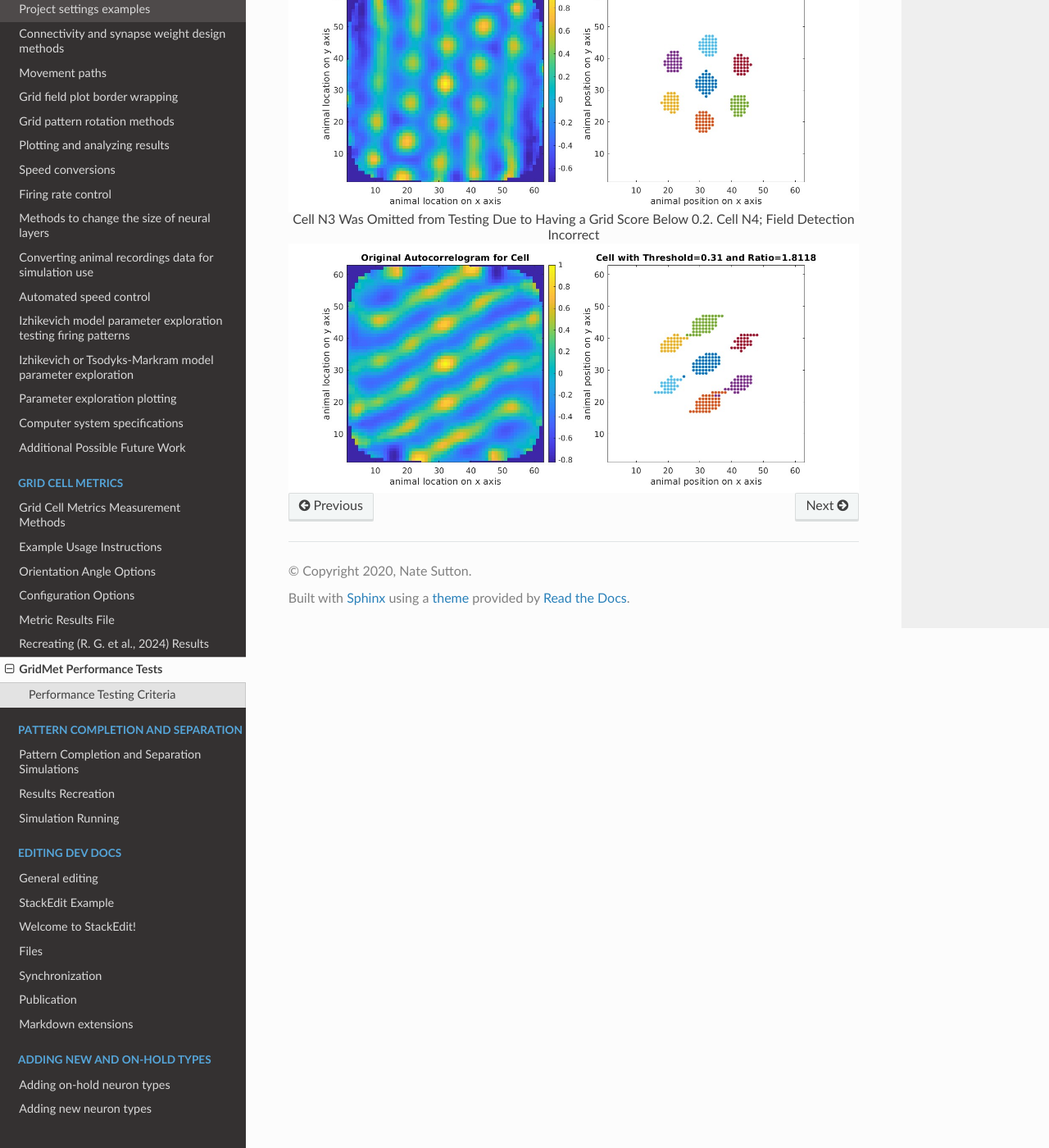
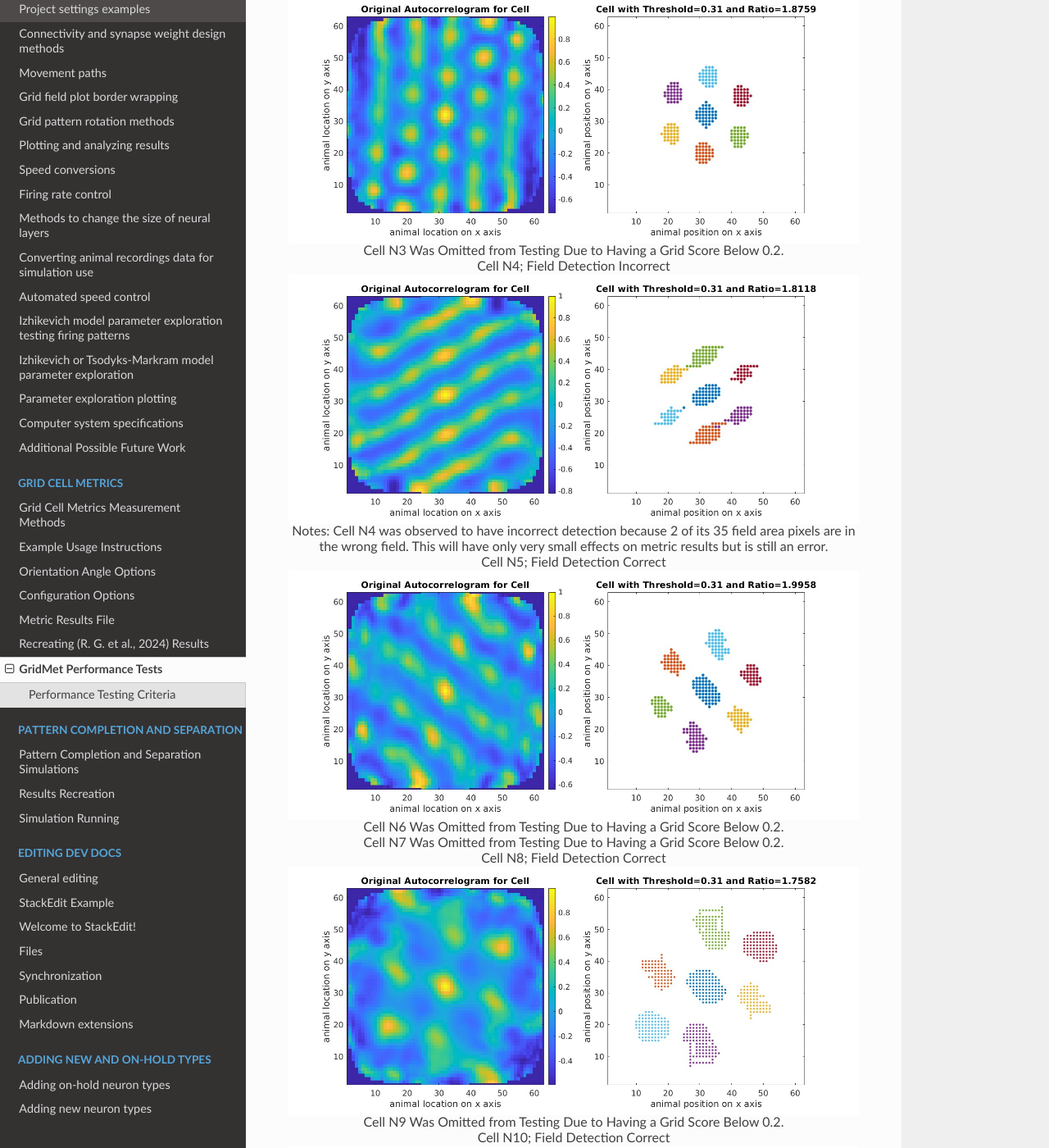
Before and after one commit to Hippocampome-Org/hco_dev_docs, a Sphinx documentation site: the page built from docs/gridcell_metrics/performance_tests.md, in a window 1280 px wide and 1400 px high, scrolled down 952 px. Shown: the whole window at 82% size. Built offline with Sphinx 7.4.7 and the Read the Docs theme 3.1.0, drawn with Linux system fonts in a browser that asks for light colours; some of the changed text lies outside the part shown.

Commit message:
performance tests page update

```diff
--- a/docs/gridcell_metrics/performance_tests.md
+++ b/docs/gridcell_metrics/performance_tests.md
@@ -5,12 +5,28 @@ GridMet Performance Tests
 <br>The criteria used to identify the correct detection of fields included that field detection would be assess through visual inspection of original autocorrelogram plots compared to GridMet’s field detection plots. Only the central seven fields in the plots are used for field detection in these tests. The software was required to detect those seven fields and not incorrectly include a field from a further distance from the plot center instead of any of those fields. Size of the detected field relative to that in the recorded cell plot was not considered in evaluating correct detection because that was considered to be too subjective. GridMet was also required to not detect more than one field as a single field in a way that merges the fields. A caveat to this is that autocorrelograms can in a variety of cases merge fields at their borders, and if it appeared difficult in visual inspection to understand the separation of such fields then the automated detection was not penalized for its detection of those fields.
 
 <center>
-Note: the plots below are in the units of pixels that have not been converted to centimeters. For instance, in some plots, 32 pixels can represent 100 cm on the y-axis and also the x-axis.
+<br>Plots Used to Assess Performance
+<br>Note: the plots below are in the units of pixels that have not been converted to centimeters. For instance, in some plots, 32 pixels can represent 100 cm on the y-axis and also the x-axis.
 <br>Cell N1; Field Detection Correct
 <a href='https://github.com/Hippocampome-Org/hco_dev_docs/blob/master/media/performance_tests/n1.jpg?raw=true'><img src="https://github.com/Hippocampome-Org/hco_dev_docs/blob/master/media/performance_tests/n1.jpg?raw=true"  width="700"></a>
 Cell N2; Field Detection Correct
 <a href='https://github.com/Hippocampome-Org/hco_dev_docs/blob/master/media/performance_tests/n2.jpg?raw=true'><img src="https://github.com/Hippocampome-Org/hco_dev_docs/blob/master/media/performance_tests/n2.jpg?raw=true"  width="700"></a>
 Cell N3 Was Omitted from Testing Due to Having a Grid Score Below 0.2.
-Cell N4; Field Detection Incorrect
+<br>Cell N4; Field Detection Incorrect
 <a href='https://github.com/Hippocampome-Org/hco_dev_docs/blob/master/media/performance_tests/n4.jpg?raw=true'><img src="https://github.com/Hippocampome-Org/hco_dev_docs/blob/master/media/performance_tests/n4.jpg?raw=true"  width="700"></a>
+Notes: Cell N4 was observed to have incorrect detection because 2 of its 35 field area pixels are in the wrong field. This will have only very small effects on metric results but is still an error.
+<br>Cell N5; Field Detection Correct
+<a href='https://github.com/Hippocampome-Org/hco_dev_docs/blob/master/media/performance_tests/n5.jpg?raw=true'><img src="https://github.com/Hippocampome-Org/hco_dev_docs/blob/master/media/performance_tests/n5.jpg?raw=true"  width="700"></a>
+Cell N6 Was Omitted from Testing Due to Having a Grid Score Below 0.2.
+<br>Cell N7 Was Omitted from Testing Due to Having a Grid Score Below 0.2.
+<br>Cell N8; Field Detection Correct
+<a href='https://github.com/Hippocampome-Org/hco_dev_docs/blob/master/media/performance_tests/n8.jpg?raw=true'><img src="https://github.com/Hippocampome-Org/hco_dev_docs/blob/master/media/performance_tests/n8.jpg?raw=true"  width="700"></a>
+<br>Cell N9 Was Omitted from Testing Due to Having a Grid Score Below 0.2.
+<br>Cell N10; Field Detection Correct
+<a href='https://github.com/Hippocampome-Org/hco_dev_docs/blob/master/media/performance_tests/n10.jpg?raw=true'><img src="https://github.com/Hippocampome-Org/hco_dev_docs/blob/master/media/performance_tests/n10.jpg?raw=true"  width="700"></a>
+<br>Cell N11; Field Detection Incorrect
+<a href='https://github.com/Hippocampome-Org/hco_dev_docs/blob/master/media/performance_tests/n11.jpg?raw=true'><img src="https://github.com/Hippocampome-Org/hco_dev_docs/blob/master/media/performance_tests/n11.jpg?raw=true"  width="700"></a>
+Note: Cell N4 was observed to have incorrect detection because it has two instances of merged fields. These instances will only have small effects on its metrics.
+<br>Cell N12; Field Detection Correct
+<a href='https://github.com/Hippocampome-Org/hco_dev_docs/blob/master/media/performance_tests/n12.jpg?raw=true'><img src="https://github.com/Hippocampome-Org/hco_dev_docs/blob/master/media/performance_tests/n12.jpg?raw=true"  width="700"></a>
 </center>
```
